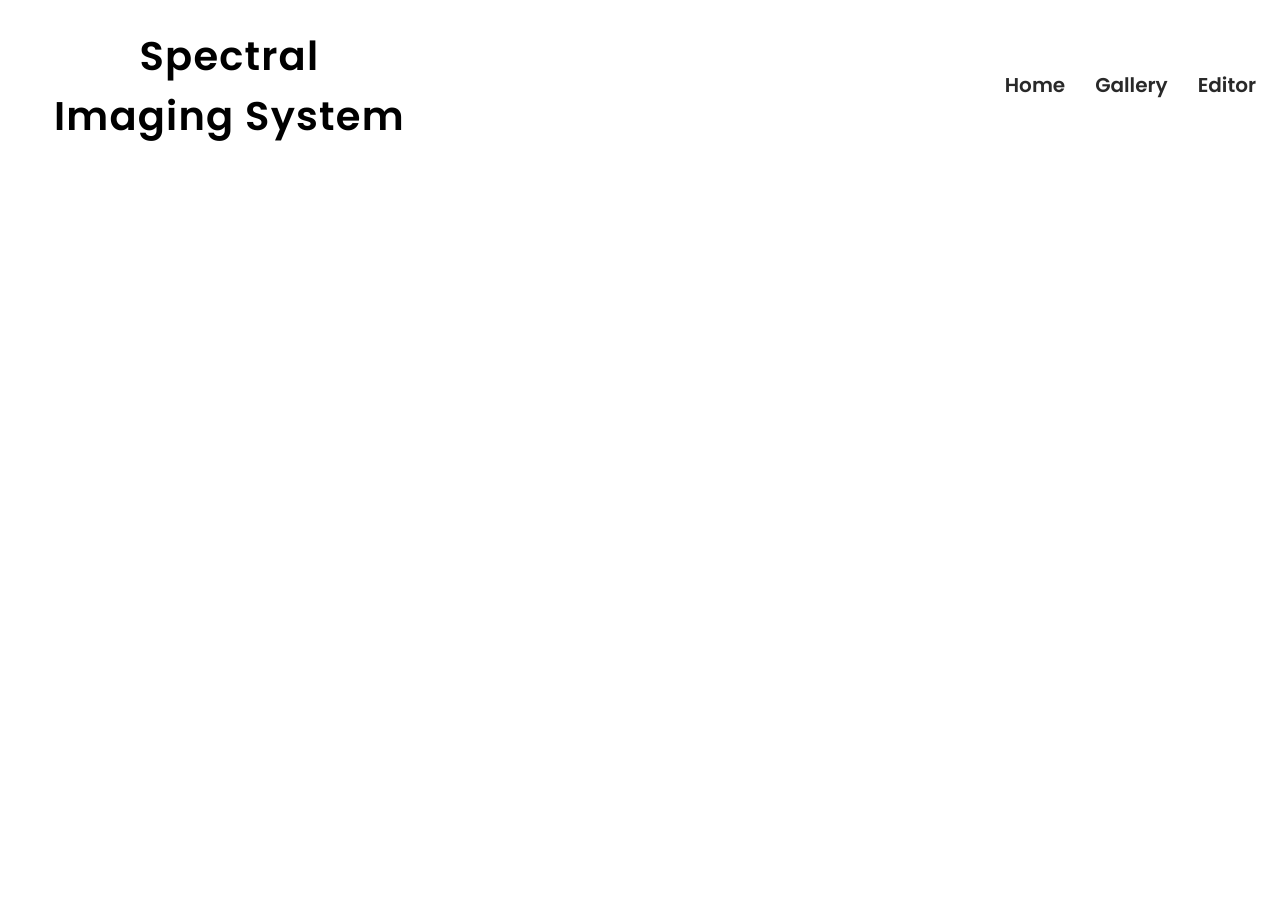
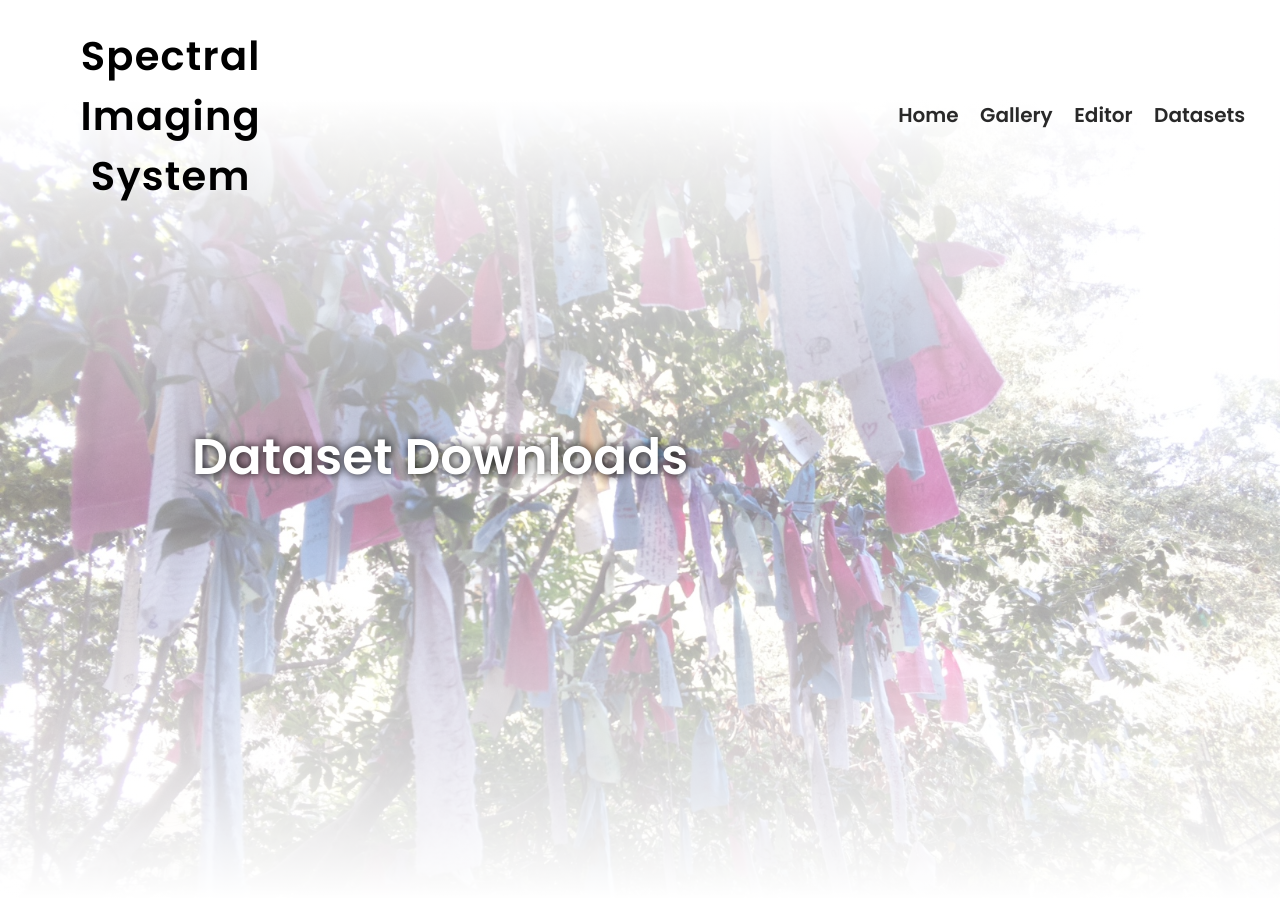
Before and after one commit to andrewtshen/sis-website, a React (Create React App) app: page /datasets in a window 1280 px wide. Shown: the top 898 px of the page. Before the commit the page ends 800 px from the top, so only its background shows below. Built offline with nearby package versions, Linux system fonts and the light colour scheme; no server answers.

Commit message:
Updates to website with downloads page

```diff
--- a/src/App.tsx
+++ b/src/App.tsx
@@ -5,17 +5,9 @@ import Header from './components/Header/Header';
 import EditorPage from './pages/EditorPage/Editor';
 import GalleryPage from './pages/GalleryPage/GalleryPage';
 import AboutPage from './pages/AboutPage/AboutPage';
+import DatasetsPage from './pages/DatasetsPage/DatasetsPage';
 
 function App() {
-  const [currentTime, setCurrentTime] = useState(0);
-
-  useEffect(() => {
-    console.log("Time:", fetch('/time').then(res => res.json()))
-    fetch('/time').then(res => res.json()).then(data => {
-      setCurrentTime(data.time);
-    });
-  }, []);
-
   return (
     <div className="App">
       <Router>
@@ -24,6 +16,7 @@ function App() {
           <Route path="/" element={<AboutPage />} />
           <Route path="/gallery" element={<GalleryPage />} />
           <Route path="/editor" element={<EditorPage />} />
+          <Route path="/datasets" element={<DatasetsPage />} />
         </Routes>
       </Router>
     </div>
--- /dev/null
+++ b/src/components/DownloadButton/DownloadButton.css
@@ -0,0 +1,3 @@
+Button {
+    float:none
+}
--- /dev/null
+++ b/src/components/DownloadButton/DownloadButton.tsx
@@ -0,0 +1,38 @@
+import React from 'react';
+import Button from '@mui/material/Button';
+import './DownloadButton.css'
+
+interface DatasetInfoProps {
+    url: string;
+    fileName: string;
+    buttonName: string;
+}
+
+const downloadZip = (url: string, fileName: string) => {
+    const link = document.createElement('a');
+    link.href = url;
+    link.setAttribute('download', fileName);
+
+    document.body.appendChild(link);
+    link.click();
+
+    // Clean up
+    setTimeout(() => {
+        document.body.removeChild(link);
+      }, 100);
+  };
+
+const DownloadButton: React.FC<DatasetInfoProps> = ({ url, fileName, buttonName }) => {
+    const handleDownload = () => {
+      downloadZip(url, fileName);
+    };
+
+    return (
+      <Button variant='contained' onClick={handleDownload}>
+        {buttonName}
+      </Button>
+    );
+  };
+
+
+export default DownloadButton;
--- a/src/components/Header/Header.css
+++ b/src/components/Header/Header.css
@@ -1,4 +1,4 @@
-header{
+header {
 	width: 100vw;
 	height: 80px;
 	background: rgba(221, 205, 211, 0);
@@ -31,7 +31,10 @@ header{
 	}
 }
 
-#logo, .link-text, .apply, .toggleDiv {
+#logo,
+.link-text,
+.apply,
+.toggleDiv {
 	z-index: 2;
 	font-weight: bold;
 }
@@ -42,7 +45,7 @@ header{
 
 #logo {
 	block-size: fit-content;
-	width: 300px;
+	width: 500px;
 	height: auto;
 	padding-left: 50px;
 }
@@ -55,12 +58,12 @@ header{
 /* Style for logo items */
 
 /* Styles for nav-items */
-  #nav-items{
+#nav-items {
 	display: flex;
 	flex-direction: row;
 	align-items: center;
-	width: 300px;
-	justify-content: space-between;
+	width: 500px;
+	justify-content: space-around;
 	font-size: 20px;
 }
 
@@ -69,7 +72,8 @@ header{
 	padding: 1vh 2vw;
 }
 
-  .link-text, .link-text:hover {
+.link-text,
+.link-text:hover {
 	color: rgba(0, 0, 0, 0.84);
 	text-decoration: none;
 }
--- a/src/components/Header/Header.tsx
+++ b/src/components/Header/Header.tsx
@@ -24,6 +24,7 @@ const Header: React.FC<HeaderProps> = ({ title }) => {
                     <Link className="link-text" to="/">Home</Link>
                     <Link className="link-text" to="/gallery">Gallery</Link>
                     <Link className="link-text" to="/editor">Editor</Link>
+                    <Link className="link-text" to="/datasets">Datasets</Link>
                 </div>
             </Toolbar>
         </header>
--- a/src/pages/AboutPage/AboutPage.tsx
+++ b/src/pages/AboutPage/AboutPage.tsx
@@ -56,13 +56,6 @@ const AboutPage:React.FC = () => {
                     </div>
                 </Fade>
                 <Fade>
-                    <div className='topic'>
-                        <h2>Capture</h2>
-                        <h2>Validate</h2>
-                        <h2>Reimagine</h2>
-                    </div>
-                </Fade>
-                <Fade>
                     <section>
                         <h1 className="section-title">Related Literature</h1>
 
--- /dev/null
+++ b/src/pages/DatasetsPage/DatasetsPage.css
@@ -0,0 +1,141 @@
+.Datasets {
+    z-index: 0;
+    text-align: center;
+    align-items:center;
+    position: relative;
+}
+
+.topic {
+    padding-top:50px;
+    padding-bottom:50px;
+    font-size: 30px;
+}
+
+.topic h2 {
+    text-align: left;
+}
+
+.text-components {
+    padding-top:100px;
+    padding-left: 15vw;
+    padding-right: 15vw;
+}
+
+.large-img {
+    height: 200px;
+}
+
+.small-img {
+    height: 300px;
+    display: block;
+    line-height: 1em;
+    align-items: normal;
+}
+
+.title-container{
+    position: relative;
+    padding-top:100px;
+}
+
+.title-container .background {
+    height: 100vh;
+    position:relative;
+    z-index:-1;
+    opacity: 1;
+    top: 0;
+    left: 0;
+    background-image: linear-gradient(to bottom, rgba(255, 255, 255, 1),rgba(255, 255, 255, 0.488), rgba(255, 255, 255, 1)), url('../../constants/cover.jpeg');
+    background-repeat: no-repeat;
+    background-position: 50% 0;
+    background-size: cover;
+}
+
+section .description {
+    padding-right: 100px;
+}
+
+section ul {
+    padding-top:30px;
+    padding-left:90px;
+    padding-bottom: 30px;
+}
+
+.title-container h1 {
+    /* opacity: 1; */
+    z-index: 2;
+    padding-top: 40vh;
+    margin-left: 15vw;
+    margin-right: 15vw;
+    font-size: 50px;
+    position:absolute;
+    display:block;
+    color: white;
+    text-shadow: rgb(0, 0, 0) 1px 0 10px;
+}
+
+.large-photo {
+    width: 300px;
+}
+
+section {
+    padding-top: 3vh;
+    display: flex;
+    flex-direction: row;
+    justify-content: space-around;
+    align-items: center;
+    /* width: 75vw; */
+    text-align:left;
+    margin: 8vh;
+}
+
+.section-img {
+    width: 30vw;
+    min-width: 350px;
+    border-radius: 25px;
+}
+
+.section-img-container {
+    position: relative;
+}
+
+.text-left, .text-right {
+    margin-bottom: 12vh;
+}
+
+.content {
+    display: flex;
+    flex-direction: column;
+    align-items: center;
+    width: 100vw;
+    overflow: hidden;
+    margin: 0;
+}
+
+.text {
+    position: relative;
+    width: 25vw;
+    display: flex;
+    flex-direction: column;
+}
+
+.section-title {
+    text-align:center;
+    font-size: 50px;
+}
+
+.topic-format h2 {
+    text-align: left;
+    line-height: 60px;
+    font-size: 40px;
+}
+
+.topic-format p {
+    text-indent: 10px;
+    font-size: 20px;
+}
+
+.description {
+    padding-top: 3vh;
+    font-size: 20px;
+    text-align: left;
+}
--- /dev/null
+++ b/src/pages/DatasetsPage/DatasetsPage.tsx
@@ -0,0 +1,41 @@
+import React from 'react';
+import Fade from 'react-reveal/Fade';
+
+import DownloadButton from '../../components/DownloadButton/DownloadButton';
+
+const DatasetsPage: React.FC = () => {
+
+    return (
+        <div className="Datasets">
+            <div className='title-container'>
+                <div className='background'><Fade>
+                    <h1>Dataset Downloads</h1>
+                </Fade></div>
+            </div>
+            <div className='text-components'>
+                <Fade>
+                    <div className='topic'>
+                        <section>
+                            <DownloadButton url="https://drive.google.com/file/d/1YChu_uD5Qjakhc4jRKVl0r0ovW4yi9Tm/view?usp=sharing" fileName='ALAMEDA_BGRIR.zip' buttonName="Alameda BGR IR" />
+                            <p>1296x972</p>
+                            <p>16 Images</p>
+                        </section>
+
+                        <section>
+                            <DownloadButton url="https://drive.google.com/file/d/1mCJfDfqa5BgABkpBnHemW8kKFFG7hyC1/view?usp=sharing" fileName='BERKELEY_BGRIR.zip' buttonName="Berkeley BGR IR" />
+                            <p>1640x1232</p>
+                            <p>53 Images</p>
+                        </section>
+
+                        <section>
+                            <DownloadButton url="https://drive.google.com/file/d/1A0djmQed4vYfWtwNXVyqVhLmHEUS_zs0/view?usp=sharing" fileName='BERKELEY_BGRIRUV.zip' buttonName="Berkeley BGR IR UV" />
+                            <p>2028x1520</p>
+                            <p>22 Images</p>
+                        </section>
+                    </div>
+                </Fade>
+            </div>
+        </div>
+    );
+}
+export default DatasetsPage;
```
Also changed, not shown: api/gallery/display.jpg. Lines whose indentation alone changed are shown as unchanged.
